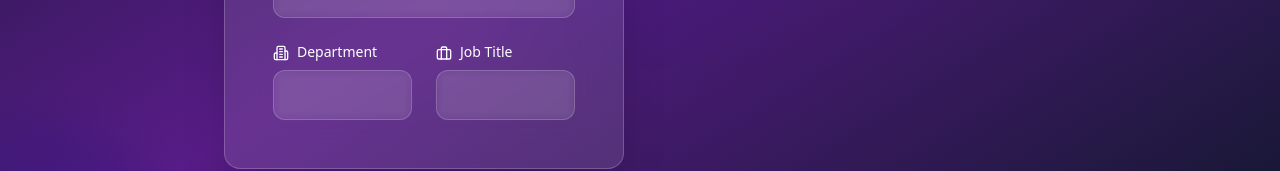
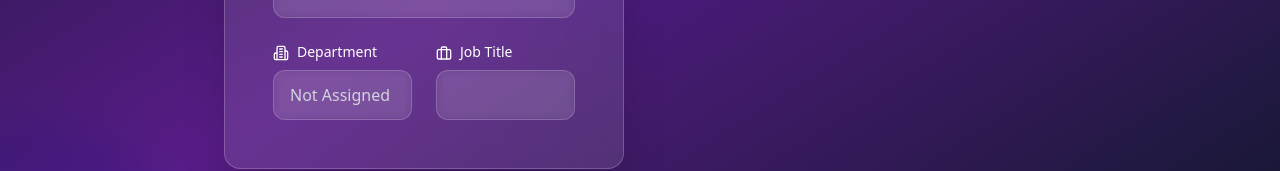
Before and after one commit to simplyarfan/simpleAI, a Next.js app in the folder frontend/: page /profile in a window 1280 px wide. Shown: the part 519-690 px from the top of the page. Built offline with nearby package versions, Linux system fonts and the light colour scheme.

Commit message:
Restrict department editing for regular users in profile settings

```diff
--- a/frontend/src/pages/profile.js
+++ b/frontend/src/pages/profile.js
@@ -69,9 +69,17 @@ export default function ProfileSettings() {
     try {
       setIsSaving(true);
 
+      // Prepare update data - exclude department for regular users
+      let updateData = { ...formData };
+      if (user?.role === 'user') {
+        // Remove department from update data for regular users
+        const { department, ...userUpdateData } = updateData;
+        updateData = userUpdateData;
+      }
+
       // Here you would make an API call to update profile
       // For now, just update the context
-      const updatedUser = { ...user, ...formData };
+      const updatedUser = { ...user, ...updateData };
       updateUser(updatedUser);
 
       toast.success('Profile updated successfully!');
@@ -250,15 +258,24 @@ export default function ProfileSettings() {
                     <label className="block text-sm font-medium text-white mb-2">
                       <Building2 className="w-4 h-4 inline mr-2" />
                       Department
+                      {user?.role === 'user' && (
+                        <span className="ml-2 text-xs text-gray-400">(Admin Only)</span>
+                      )}
                     </label>
                     <input
                       type="text"
                       name="department"
-                      value={formData.department}
+                      value={formData.department || 'Not Assigned'}
                       onChange={handleInputChange}
-                      disabled={!isEditing}
+                      disabled={!isEditing || user?.role === 'user'}
                       className="w-full px-4 py-3 bg-white/10 backdrop-blur-sm border border-white/20 rounded-xl text-white placeholder-gray-400 focus:outline-none focus:ring-2 focus:ring-purple-500 focus:border-transparent disabled:bg-white/5 disabled:text-gray-300"
+                      placeholder={user?.role === 'user' ? 'Department assigned by admin' : 'Enter department'}
                     />
+                    {user?.role === 'user' && (
+                      <p className="mt-1 text-xs text-gray-400">
+                        Your department can only be changed by an administrator
+                      </p>
+                    )}
                   </div>
 
                   <div>
```
